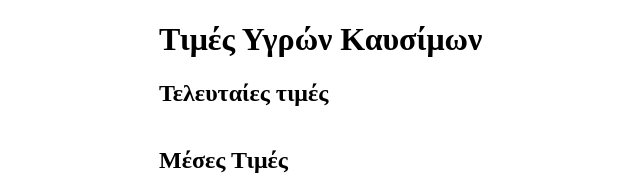
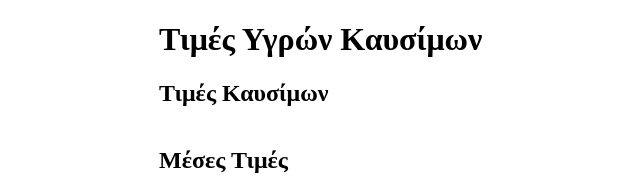
Before and after one commit to mavroprovato/fuelpricesgr, a plain HTML site: page frontend/index.html in a window 1280 px wide. Shown: the full height of the page, 81-721 px from the left. Drawn offline with nearby package versions, Linux system fonts and the light colour scheme; no server answers.

Commit message:
Add date for "latest" prices

```diff
--- a/frontend/index.html
+++ b/frontend/index.html
@@ -8,7 +8,7 @@
 <body>
 <div class="main">
     <h1>Τιμές Υγρών Καυσίμων</h1>
-    <h2>Τελευταίες τιμές</h2>
+    <h2 id="latest-prices-heading">Τιμές Καυσίμων</h2>
     <table id="latest-prices">
         <tr id="unleaded-95">
             <td class="fuel-type-label">Αμόλυβδη 95</td>
--- a/frontend/js/index.js
+++ b/frontend/js/index.js
@@ -54,6 +54,7 @@ const API = {
  */
 function loadLatestValues(data) {
     if (data) {
+        document.getElementById('latest-prices-heading').innerHTML += ' ' + data[data.length - 1]['date'];
         const table = document.getElementById('latest-prices');
         data[data.length - 1].data.forEach(latestData => {
             const tableRow = table.querySelector(`#${latestData['fuel_type'].toLowerCase().replace('_', '-')}`);
```
